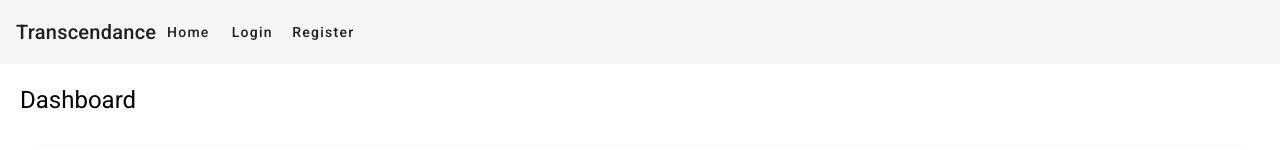
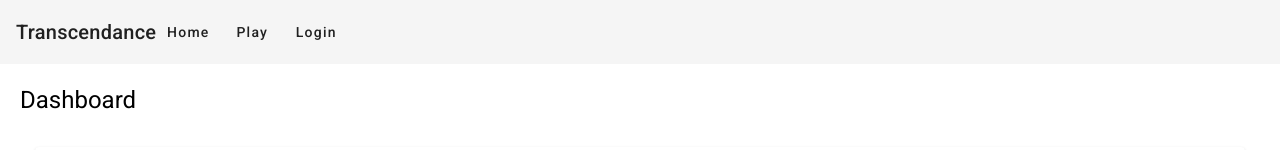
Before and after one commit to Pixailz/ft_transcendance, an Angular app in the folder src/angularjs/: page / in a window 1280 px wide. Shown: the top 150 px of the page. Built offline with nearby package versions, Linux system fonts and the light colour scheme.

Commit message:
💄 [frontend:header] polished header navbar

```diff
--- a/src/angularjs/src/app/header/header.component.html
+++ b/src/angularjs/src/app/header/header.component.html
@@ -2,8 +2,8 @@
   <mat-toolbar>
     <span>Transcendance</span>
     <span class="spacer"></span>
-    <button mat-button routerLink="/home">Home</button>
-    <button mat-button routerLink="/login">Login</button>
-    <button mat-button routerLink="/register">Register</button>
+    <button mat-button routerLink="/home" routerLinkActive="activebutton">Home</button>
+    <button mat-button routerLink="/play" routerLinkActive="activebutton">Play</button>
+    <button mat-button routerLink="/login" routerLinkActive="activebutton">Login</button>
   </mat-toolbar>
 </header>
```
